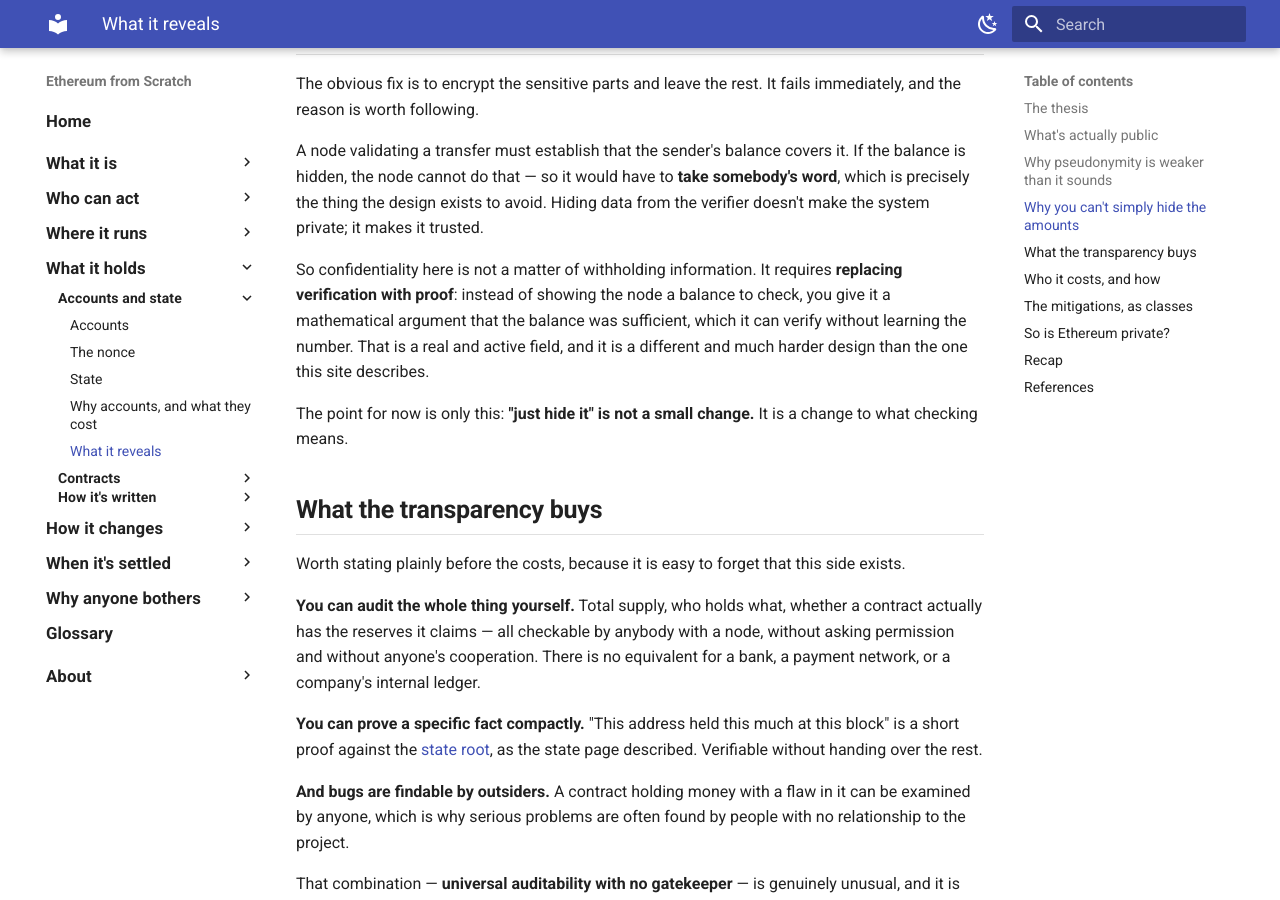
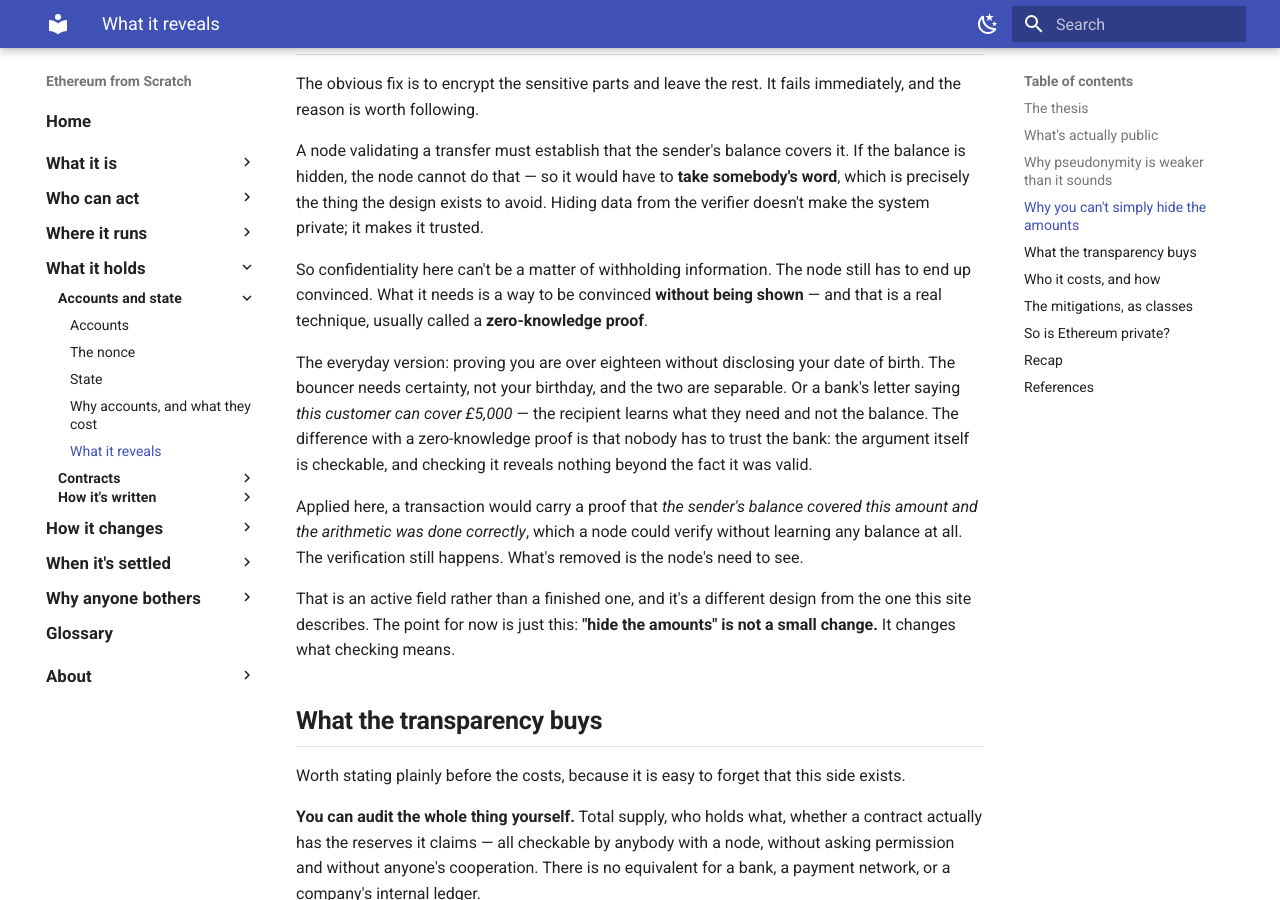
Before and after one commit to davide-stocco/ethereum-from-scratch, an MkDocs documentation site: the page built from docs/accounts/what-it-reveals.md, in a window 1280 px wide and 900 px high, scrolled down 2043 px. Built offline with MkDocs 1.6.1 and Material for MkDocs 9.7.7, drawn with Linux system fonts in a browser that asks for light colours; some of the changed text lies outside the part shown.

Commit message:
Explain "prove rather than reveal" and fix an opaque clause
Both were me compressing past the point of meaning.

"Prove rather than reveal" never named the thing it meant, and described
it abstractly as a mathematical argument verifiable without learning the
number - which is accurate and sounds impossible. It now says
zero-knowledge proof, since that is the term the reader will meet
elsewhere and it is a technique class rather than a product, and gives
the everyday version: proving you are over eighteen without disclosing
your birthday. The bouncer needs certainty, not your date of birth, and
the two are separable. Then the banking analogy and what makes the
cryptographic version different - nobody has to trust the bank, because
the argument itself is checkable and checking it reveals nothing further.

"With the optimum depending on who holds what and why" was worse: a
trailing clause of pure abstraction at the end of an already dense
sentence. Split out and stated plainly - there is no amount of disclosure
that is simply correct, because it depends who ends up holding the
information and what they want it for. Your salary disclosed to a tax
authority and to a burglar are the same fact with opposite consequences.

That also sharpens the page's own closing move, since it now arrives at
the reframing from the economics rather than asserting it separately:
the question is never how private is this, but visible to whom and what
can they do with it.

```diff
--- a/docs/accounts/what-it-reveals.md
+++ b/docs/accounts/what-it-reveals.md
@@ -79,9 +79,13 @@ The obvious fix is to encrypt the sensitive parts and leave the rest. It fails i
 
 A node validating a transfer must establish that the sender's balance covers it. If the balance is hidden, the node cannot do that — so it would have to **take somebody's word**, which is precisely the thing the design exists to avoid. Hiding data from the verifier doesn't make the system private; it makes it trusted.
 
-So confidentiality here is not a matter of withholding information. It requires **replacing verification with proof**: instead of showing the node a balance to check, you give it a mathematical argument that the balance was sufficient, which it can verify without learning the number. That is a real and active field, and it is a different and much harder design than the one this site describes.
+So confidentiality here can't be a matter of withholding information. The node still has to end up convinced. What it needs is a way to be convinced **without being shown** — and that is a real technique, usually called a **zero-knowledge proof**.
 
-The point for now is only this: **"just hide it" is not a small change.** It is a change to what checking means.
+The everyday version: proving you are over eighteen without disclosing your date of birth. The bouncer needs certainty, not your birthday, and the two are separable. Or a bank's letter saying *this customer can cover £5,000* — the recipient learns what they need and not the balance. The difference with a zero-knowledge proof is that nobody has to trust the bank: the argument itself is checkable, and checking it reveals nothing beyond the fact it was valid.
+
+Applied here, a transaction would carry a proof that *the sender's balance covered this amount and the arithmetic was done correctly*, which a node could verify without learning any balance at all. The verification still happens. What's removed is the node's need to see.
+
+That is an active field rather than a finished one, and it's a different design from the one this site describes. The point for now is just this: **"hide the amounts" is not a small change.** It changes what checking means.
 
 ## What the transparency buys
 
@@ -121,7 +125,7 @@ Four approaches exist. Naming them as classes rather than products is deliberate
 
 **Move the activity off the main chain**, so only summaries are published. Reduces what is visible without changing what the main chain does with what it does see.
 
-**Prove rather than reveal** — the approach described above, where a verifier checks an argument instead of reading the data. The most promising and the least finished.
+**Prove rather than reveal.** Attach a zero-knowledge proof instead of the data, so a node can confirm the rules were followed without learning the amounts — the over-eighteen trick above, applied to balances. The most promising of the four and the least finished.
 
 Each is a different point on the same dial, and **none of them moves the dial for the record you have already written.**
 
@@ -131,7 +135,9 @@ The question is badly formed, and that's worth saying rather than answering it.
 
 "Private" suggests a property the system either has or lacks. What actually exists is a set of specific answerable questions: **what can be inferred, about whom, by whom, and for how long?** On Ethereum the answers are roughly *everything financial*, *about anybody whose address is known*, *by anyone at all*, *for ever*.
 
-Which is a defensible arrangement and an extreme one. Economic treatments of privacy describe it as a trade rather than a good — disclosure creates value by enabling verification and enforcement, and destroys value by exposing people to those who would use the information against them, with the optimum depending on who holds what and why [(Acquisti et al., 2016)](#ref-acquisti-2016). Regulated markets spend enormous effort *tuning* that trade: what must be disclosed, to whom, in what detail, and — crucially — **after what delay.**
+Which is a defensible arrangement and an extreme one. Economic treatments of privacy describe disclosure as a **trade rather than a good**: it creates value by letting people verify and enforce things, and destroys value by exposing people to anyone who would use the information against them [(Acquisti et al., 2016)](#ref-acquisti-2016).
+
+So there is no amount of disclosure that is simply correct. **It depends who ends up holding the information, and what they want it for** — your salary disclosed to a tax authority and your salary disclosed to a burglar are the same fact with opposite consequences. Which is why the question is never "how private is this?" but "visible to whom, and what can they do with it?". Regulated markets spend enormous effort *tuning* that trade: what must be disclosed, to whom, in what detail, and — crucially — **after what delay.**
 
 Ethereum has no tuning. There is no "disclose to regulators only", no "publish after ninety days", no "aggregate figures but not individual positions". The dial is welded at one end, and the weld is what makes the verification work.
 
@@ -146,7 +152,7 @@ So the honest summary is not that Ethereum is private, or that it isn't. It's th
 - Not public: your **private key**. The protocol hides what grants control and publishes the rest.
 - Ethereum is **pseudonymous**, which is weaker than it sounds: a pseudonym **accumulates** a permanent record, and **one** link to the real world reveals that record **backwards**.
 - Clustering chain activity into identities has been demonstrated against users who *were* rotating addresses [(Meiklejohn et al., 2013)](#ref-meiklejohn-2013). Ethereum discourages rotating them.
-- **"Just hide the amounts" isn't a small change.** A verifier that can't read a balance must trust someone — so confidentiality means replacing verification with proof, a different and harder design.
+- **"Just hide the amounts" isn't a small change.** A verifier that can't read a balance must trust someone. Confidentiality therefore needs a **zero-knowledge proof** — convincing the node without showing it, the way you can prove you're over eighteen without giving your birthday. The checking still happens; the seeing doesn't.
 - What it buys: **universal auditability with no gatekeeper**, compact proofs of specific facts, and bugs findable by outsiders.
 - What it costs falls on anyone paid on-chain, any business, and anyone whose address becomes known — **retroactively**, which no other privacy regime assumes.
 - **Published data cannot be unpublished.** No mitigation helps the record already written.
```
